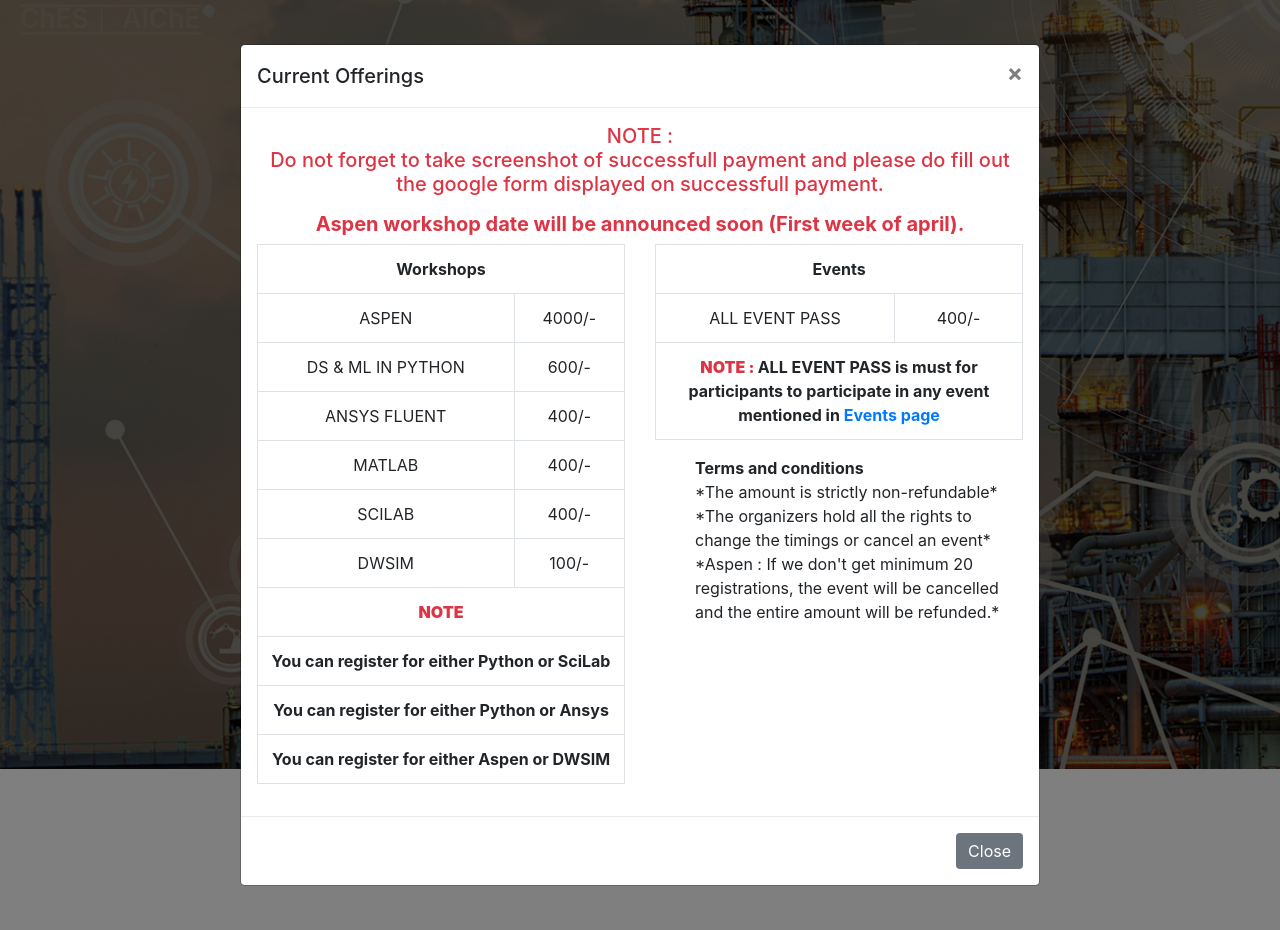
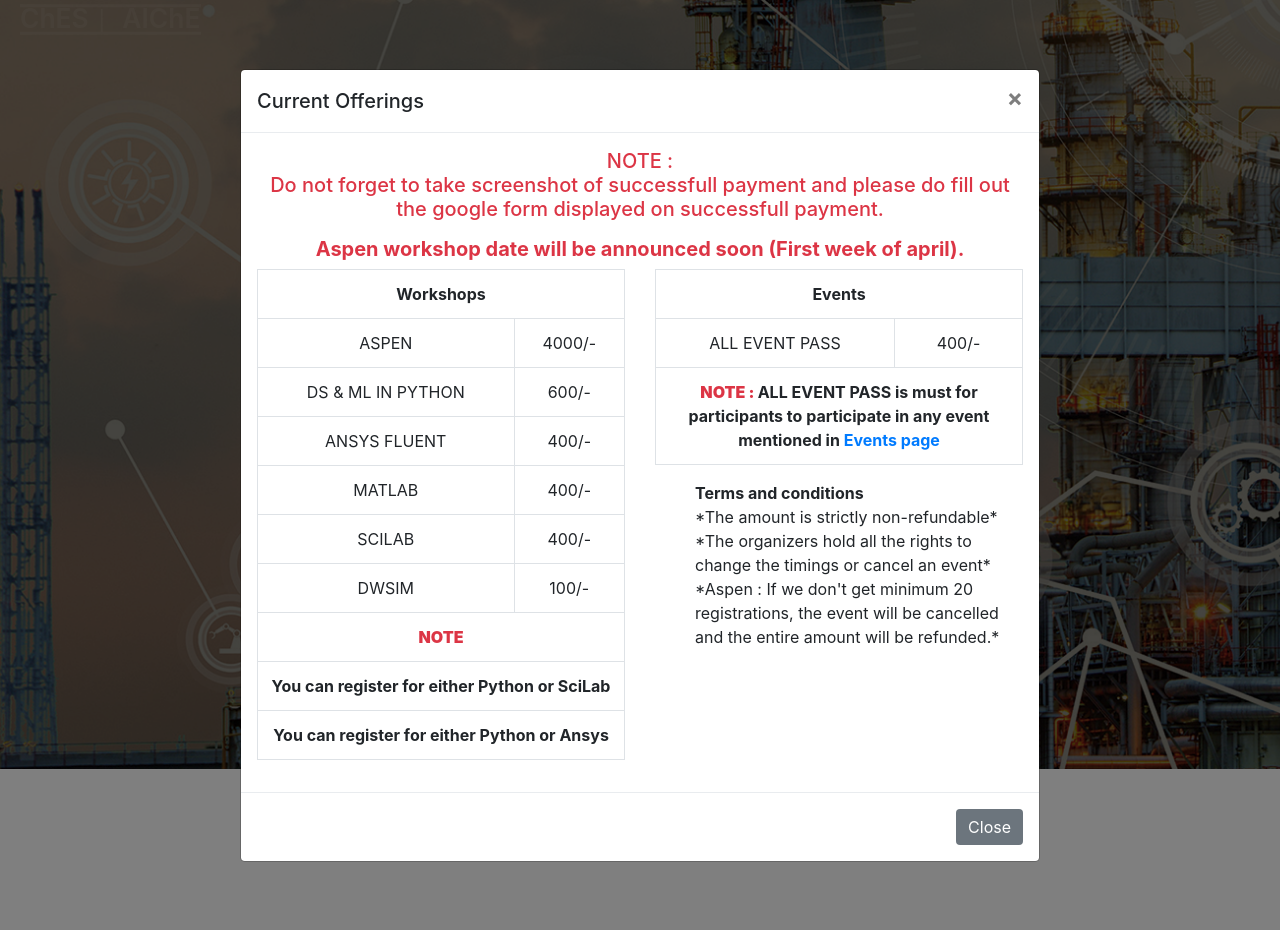
Before and after one commit to FerociousCentaur/ChemPlus_BackEnd, a Django app: page /payments/ in a window 1280 px wide. Run offline with Django 3.2, Linux system fonts and the light colour scheme; some libraries are stand-ins or nearby versions; some web fonts are replaced.

Commit message:
removed restriction from aspe and dwsim

```diff
--- a/ChemID/admin.py
+++ b/ChemID/admin.py
@@ -21,7 +21,7 @@ class EmailThread(threading.Thread):
         threading.Thread.__init__(self)
 
     def run(self):
-        msg = EmailMessage(self.subject, self.html_content, settings.EMAIL_HOST_USER, self.recipient_list)
+        msg = EmailMessage(self.subject, self.html_content, settings.EMAIL_HOST_USER, bcc=self.recipient_list)
         msg.content_subtype = "html"
         try:
             msg.send()
--- a/ChemID/templates/paymentspage.html
+++ b/ChemID/templates/paymentspage.html
@@ -68,7 +68,7 @@
               <th  colspan="2"><strong class="text-danger">NOTE</strong>
               <tr><td colspan="2"><b> You can register for either Python or SciLab</b></td></tr>
                   <tr><td colspan="2"> <b>You can register for either Python or Ansys</b></td></tr>
-              <tr><td colspan="2"> <b>You can register for either Aspen or DWSIM</b></td></tr>
+<!--              <tr><td colspan="2"> <b>You can register for either Aspen or DWSIM</b></td></tr>-->
 
           </table></div>
               <div class="col-md-6">
--- a/ChemID/views.py
+++ b/ChemID/views.py
@@ -176,9 +176,9 @@ def payment_request(request):
                 elif "Python" in choices and "Ansys" in choices:
                     error = "Register either for Python or for Ansys."
                     return render(request, 'paymentspage.html', {'error': error, 'form': form, 'typ': 'warning'})
-                elif "Aspen" in choices and "DWSIM" in choices:
-                    error = "Register either for DWSIM or for Aspen."
-                    return render(request, 'paymentspage.html', {'error': error, 'form': form, 'typ': 'warning'})
+                # elif "Aspen" in choices and "DWSIM" in choices:
+                #     error = "Register either for DWSIM or for Aspen."
+                #     return render(request, 'paymentspage.html', {'error': error, 'form': form, 'typ': 'warning'})
                 #print(choices)
                 for i in choices:
                     if i=='All events pass':
@@ -225,19 +225,19 @@ def payment_request(request):
                         if usr_details.is_aspen:
                             error = f"You have already registered for {i}. We don't charge twice"
                             return render(request, 'paymentspage.html', {'error': error, 'form': form, 'typ': 'warning'})
-                        if usr_details.is_dwsim:
-                            error = f"You have already registered for DWSIM and you can register either for DWSIM or Aspen.Contact us if you have any issues"
-                            return render(request, 'paymentspage.html',
-                                          {'error': error, 'form': form, 'typ': 'warning'})
+                        # if usr_details.is_dwsim:
+                        #     error = f"You have already registered for DWSIM and you can register either for DWSIM or Aspen.Contact us if you have any issues"
+                        #     return render(request, 'paymentspage.html',
+                        #                   {'error': error, 'form': form, 'typ': 'warning'})
                         amount += settings.AMT_ASPEN
                     elif i=='DWSIM':
                         if usr_details.is_dwsim:
                             error = f"You have already registered for {i}. We don't charge twice"
                             return render(request, 'paymentspage.html', {'error': error, 'form': form, 'typ': 'warning'})
-                        if usr_details.is_aspen:
-                            error = f"You have already registered for Aspen and you can register either for DWSIM or Aspen.Contact us if you have any issues"
-                            return render(request, 'paymentspage.html',
-                                          {'error': error, 'form': form, 'typ': 'warning'})
+                        # if usr_details.is_aspen:
+                        #     error = f"You have already registered for Aspen and you can register either for DWSIM or Aspen.Contact us if you have any issues"
+                        #     return render(request, 'paymentspage.html',
+                        #                   {'error': error, 'form': form, 'typ': 'warning'})
                         amount += settings.AMT_DWSIM
                 #print(amount)
                 msg = GetMessage().message(oid, amount, chem_id, mail, fname, mnumber)
```
